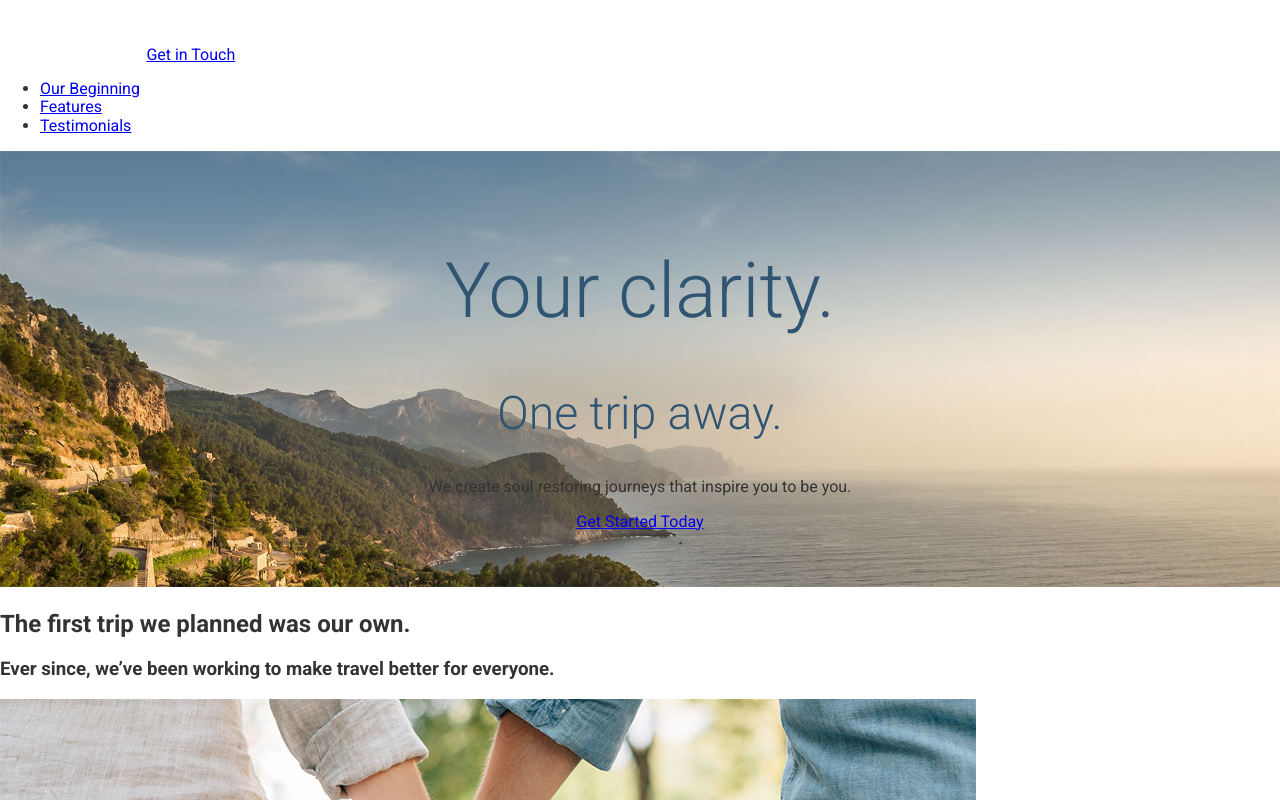
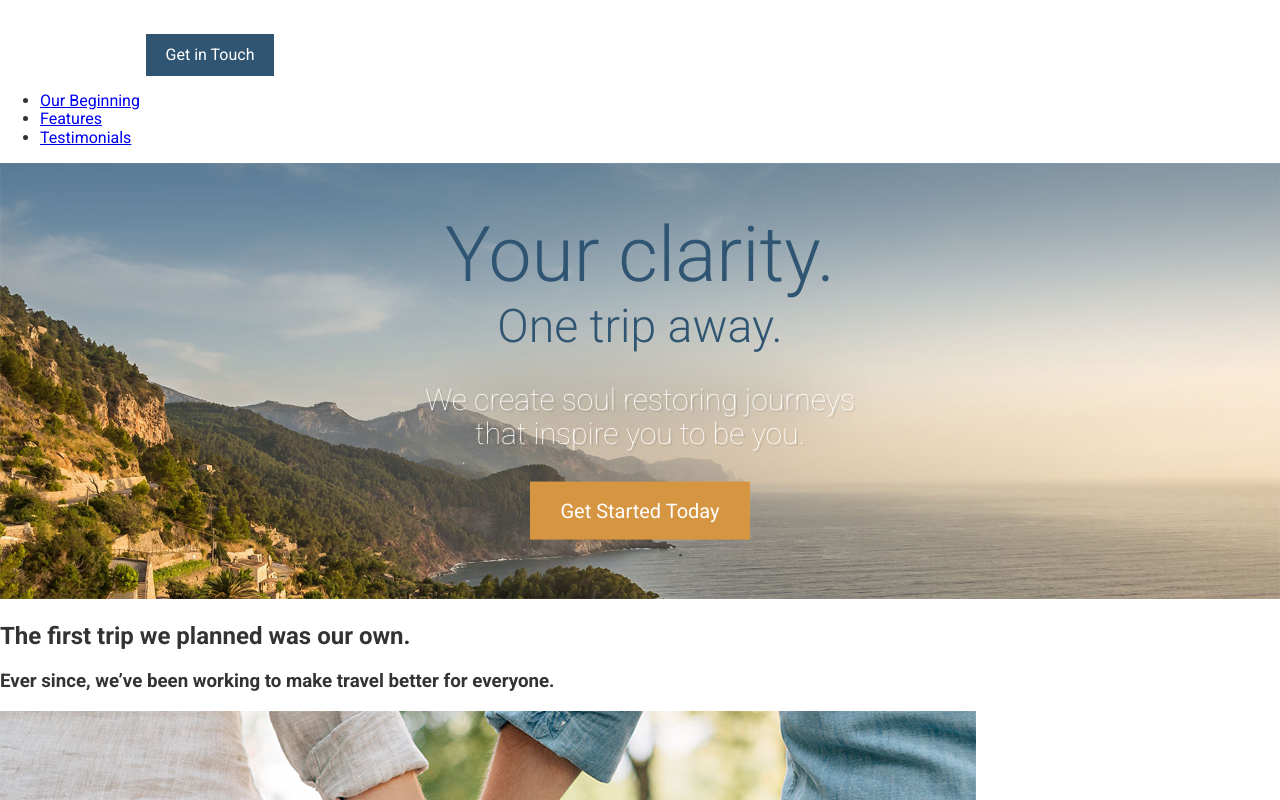
Before and after one commit to dhiraj13/travel-site, a website: page app/index.htm in a window 1280 px wide. Shown: the top 800 px of the page. Drawn offline with Linux system fonts and the light colour scheme.

Commit message:
complete two blocks

```diff
--- /dev/null
+++ b/app/assets/styles/base/_variables.css
@@ -0,0 +1,2 @@
+$mainBlue: #2f5572;
+$mainOrange: #d59541;
--- /dev/null
+++ b/app/assets/styles/modules/_btn.css
@@ -0,0 +1,16 @@
+.btn {
+  background-color: $mainBlue;
+  color: #fff;
+  text-decoration: none;
+  padding: 0.75rem 1.2rem;
+  display: inline-block;
+
+  &--orange {
+    background-color: $mainOrange;
+  }
+
+  &--large {
+    font-size: 1.25rem;
+    padding: 1.1rem 1.9rem;
+  }
+}
--- a/app/assets/styles/modules/_large-hero.css
+++ b/app/assets/styles/modules/_large-hero.css
@@ -12,13 +12,25 @@
 
   &__title {
     font-weight: 300;
-    color: #2f5572;
+    color: $mainBlue;
     font-size: 4.8rem;
+    margin: 0;
   }
 
   &__subtitle {
     font-weight: 300;
-    color: #2f5572;
+    color: $mainBlue;
     font-size: 2.9rem;
+    margin: 0;
+  }
+
+  &__description {
+    color: #fff;
+    font-size: 1.875rem;
+    font-weight: 100;
+    text-shadow: 2px 2px 0 rgba(0, 0, 0, 0.1);
+    max-width: 30rem;
+    margin-left: auto;
+    margin-right: auto;
   }
 }
--- a/app/assets/styles/styles.css
+++ b/app/assets/styles/styles.css
@@ -1,3 +1,5 @@
 @import 'normalize.css';
 @import 'base/_global';
+@import 'base/_variables.css';
 @import 'modules/_large-hero';
+@import 'modules/_btn.css';
--- a/app/index.htm
+++ b/app/index.htm
@@ -20,7 +20,7 @@
   <body>
     <header>
       <img src="assets/images/icons/clear-view-escapes.svg" />
-      <a href="#">Get in Touch</a>
+      <a href="#" class="btn">Get in Touch</a>
       <nav>
         <ul>
           <li><a href="#our-beginning">Our Beginning</a></li>
@@ -35,8 +35,12 @@
       <div class="large-hero__text-content">
         <h1 class="large-hero__title">Your clarity.</h1>
         <h2 class="large-hero__subtitle">One trip away.</h2>
-        <p>We create soul restoring journeys that inspire you to be you.</p>
-        <p><a href="#">Get Started Today</a></p>
+        <p class="large-hero__description">
+          We create soul restoring journeys that inspire you to be you.
+        </p>
+        <p>
+          <a href="#" class="btn btn--orange btn--large">Get Started Today</a>
+        </p>
       </div>
     </div>
 
@@ -154,7 +158,7 @@
     <footer>
       <p>
         Copyright &copy; 2016 Clear View Escapes. All rights reserved.
-        <a href="#">Get in Touch</a>
+        <a href="#" class="btn btn--orange">Get in Touch</a>
       </p>
     </footer>
     <!-- Leave this commented out HTML here until you need it for an upcoming "modal" lesson
```
Also changed, not shown: app/bundled.js (+1 -1 lines).
